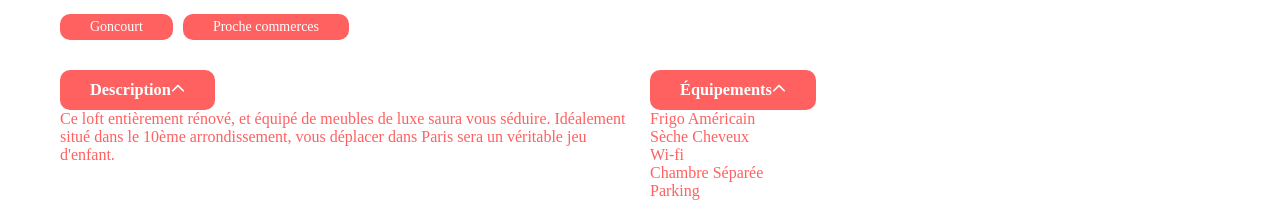
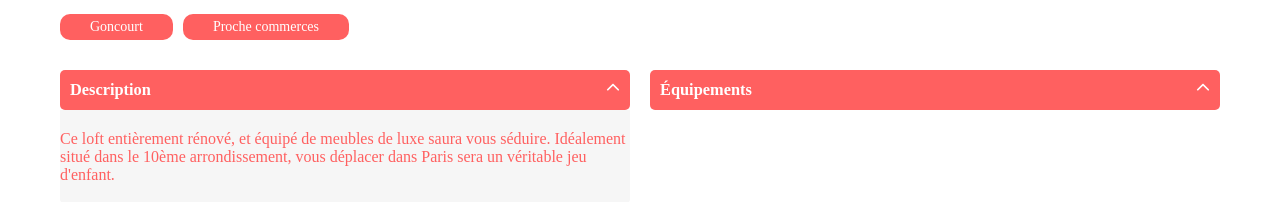
Before and after one commit to Mishou23/OpenClassroomProject8, a React (Vite) app: page /details/0979876d in a window 1280 px wide. Shown: the part 631-833 px from the top of the page. Built offline with nearby package versions, Linux system fonts and the light colour scheme.

Commit message:
Airbnb Dropdown List Functional

```diff
--- a/src/components/Cards/CardsDetails/Dropdown/index.jsx
+++ b/src/components/Cards/CardsDetails/Dropdown/index.jsx
@@ -1,44 +1,72 @@
+import React, { useState } from 'react';
 import Data from '../../../../logements';
 import { useParams } from 'react-router-dom';
-import './style.scss'
+import './style.scss'; // Import your existing styles
+
 export default function Dropdown() {
   const { id } = useParams(); // Get the ID from the URL
 
   // Find the data object with the matching ID
   const selectedData = Data.find(item => item.id === id);
 
+  // State to control the visibility and rotation of dropdown content
+  const [showDescription, setShowDescription] = useState(true);
+  const [showEquipments, setShowEquipments] = useState(false);
+  const [rotateChevronDescription, setRotateChevronDescription] = useState(false);
+  const [rotateChevronEquipments, setRotateChevronEquipments] = useState(false);
+
   return (
-    <div className='Dropdowns'>
-    <div className='Dropdown'>
-       <div className='drop-des'>
-       <div className='headline'>
+    <div className="Dropdowns">
+      <div className="Dropdown">
+        <div className="drop-des">
+          <div
+            className={`headline ${showDescription ? 'active' : ''}`}
+            onClick={() => {
+              setShowDescription(!showDescription);
+              setShowEquipments(false);
+              setRotateChevronDescription(!rotateChevronDescription); // Toggle rotation
+              setRotateChevronEquipments(false); // Reset the other chevron
+            }}
+          >
             <h3>Description</h3>
-       <div className='chevron'>
+            <div className={`chevron ${rotateChevronDescription ? 'rotate' : ''}`}>
               <svg xmlns="http://www.w3.org/2000/svg" height="1em" viewBox="0 0 512 512">
                 <style>{`svg { fill: #ffffff; }`}</style>
-              <path d="M233.4 105.4c12.5-12.5 32.8-12.5 45.3 0l192 192c12.5 12.5 12.5 32.8 0 45.3s-32.8 12.5-45.3 0L256 173.3 86.6 342.6c-12.5 12.5-32.8 12.5-45.3 0s-12.5-32.8 0-45.3l192-192z" />
+                <path
+                  d="M233.4 105.4c12.5-12.5 32.8-12.5 45.3 0l192 192c12.5 12.5 12.5 32.8 0 45.3s-32.8 12.5-45.3 0L256 173.3 86.6 342.6c-12.5 12.5-32.8 12.5-45.3 0s-12.5-32.8 0-45.3l192-192z"
+                />
               </svg>
             </div>
           </div>
         </div>
-       <div className='des-text'>
+        <div className={`des-text ${showDescription ? 'active' : ''}`}>
           <p>{selectedData.description}</p>
         </div>
       </div>
-    <div className='Dropdown'>
-       <div className='drop-equip'>
-       <div className='headline'>
+      <div className="Dropdown">
+        <div className="drop-equip">
+          <div
+            className={`headline ${showEquipments ? 'active' : ''}`}
+            onClick={() => {
+              setShowEquipments(!showEquipments);
+              setShowDescription(false);
+              setRotateChevronEquipments(!rotateChevronEquipments); // Toggle rotation
+              setRotateChevronDescription(false); // Reset the other chevron
+            }}
+          >
             <h3>Équipements</h3>
-       <div className='chevron'>
+            <div className={`chevron ${rotateChevronEquipments ? 'rotate' : ''}`}>
               <svg xmlns="http://www.w3.org/2000/svg" height="1em" viewBox="0 0 512 512">
                 <style>{`svg { fill: #ffffff; }`}</style>
-              <path d="M233.4 105.4c12.5-12.5 32.8-12.5 45.3 0l192 192c12.5 12.5 12.5 32.8 0 45.3s-32.8 12.5-45.3 0L256 173.3 86.6 342.6c-12.5 12.5-32.8 12.5-45.3 0s-12.5-32.8 0-45.3l192-192z" />
+                <path
+                  d="M233.4 105.4c12.5-12.5 32.8-12.5 45.3 0l192 192c12.5 12.5 12.5 32.8 0 45.3s-32.8 12.5-45.3 0L256 173.3 86.6 342.6c-12.5 12.5-32.8 12.5-45.3 0s-12.5-32.8 0-45.3l192-192z"
+                />
               </svg>
             </div>
           </div>
         </div>
-       <div className='equip-text'>
-        <div className='equipList'>
+        <div className={`equip-text ${showEquipments ? 'active' : ''}`}>
+          <div className="equipList">
             {selectedData.equipments.map((equip, index) => (
               <div className="name" key={index}>
                 <div>{equip}</div>
@@ -48,5 +76,5 @@ export default function Dropdown() {
         </div>
       </div>
     </div>
-
-  )}
+  );
+}
--- a/src/components/Cards/CardsDetails/Dropdown/style.scss
+++ b/src/components/Cards/CardsDetails/Dropdown/style.scss
@@ -4,24 +4,53 @@
     gap: 20px; /* Add some gap between columns */
     padding: 0 60px;
 
+    }
     .drop-des,
     .drop-equip {
-      padding: 10px 30px;
+      padding: 10px 10px;
       background-color: rgba(255, 96, 96, 1);
       color: white;
-      border-radius: 10px;
+      border-radius: 5px;
       font-size: 14px;
       font-family: 'montserrat';
       display: inline-block;
+      width: 100%;
     }
 
-    .headline {
-      display: flex;
-      align-items: end;
-    }
+/* Dropdown section headline */
+.headline {
+  display: flex;
+  justify-content: space-between;
+  align-items: center;
+  cursor: pointer;
+
+}
 
     .equipList .name,
     .des-text {
       color: rgba(255, 96, 96, 1);
     }
+
+  /* Description text */
+.des-text, .equip-text {
+  display: none;
+
+  &.active {
+    display: block;
+    background-color: rgba(246, 246, 246, 1);
+    padding: 20px 0;
+    border-bottom-left-radius: 5px;
+    border-bottom-right-radius: 5px;
   }
+
+}
+  .name {
+    /* Equipment item style */
+    padding-bottom: 5px;
+    padding-left: 10px;
+  }
+/* Define a CSS class for rotating the chevron */
+.rotate {
+  transform: rotate(180deg);
+  transition: transform 0.3s ease; /* Add a transition for smooth rotation */
+}
```
Lines whose indentation alone changed are shown as unchanged.
